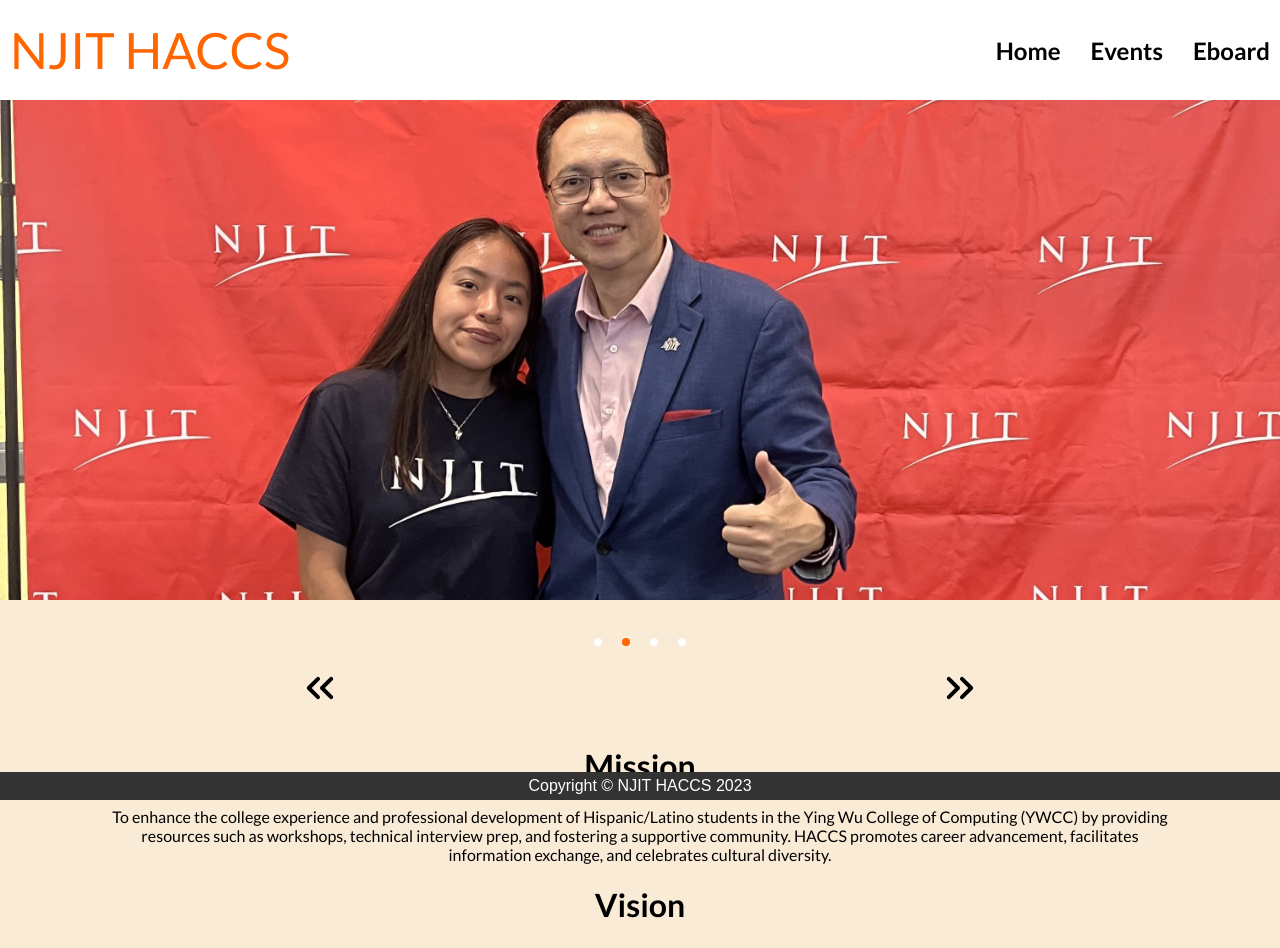
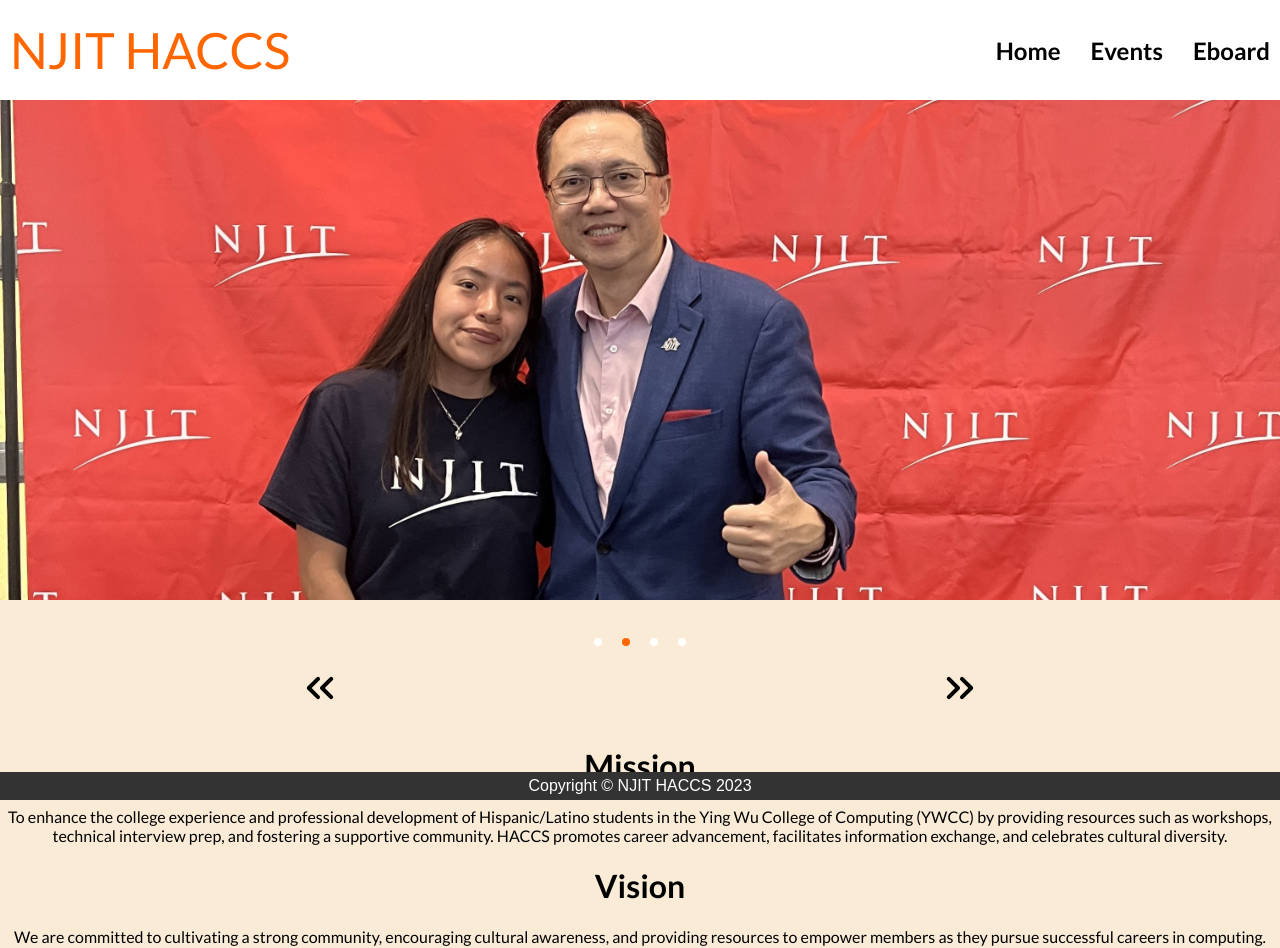
Before and after one commit to imnotrafa/HaccsWebsite_demo, a React (Create React App) app: page / in a window 1280 px wide. Shown: the top 948 px of the page. Built offline with nearby package versions, Linux system fonts and the light colour scheme; grey boxes are pictures that could not be loaded.

Commit message:
Mission and Vision unabreviated in app.css

```diff
--- a/src/App.css
+++ b/src/App.css
@@ -62,7 +62,7 @@
   list-style-type: none;
 }
 
-.MandV p{
+.Mission_and_Vision p{
   margin: auto auto 0px 0px;
   padding-left:100px;
   padding-right: 100px;
@@ -134,12 +134,12 @@
 }
 
 .haccs {
+  position:static;
   margin-left: 0px;
   margin-right: auto;
   padding-right: 55px;
   padding-left: 10px;
   vertical-align: middle;
-  justify-content: flex-start;
   display: flex;
   font-size: 50px;
   font-family: 'Lato', sans-serif;
```
